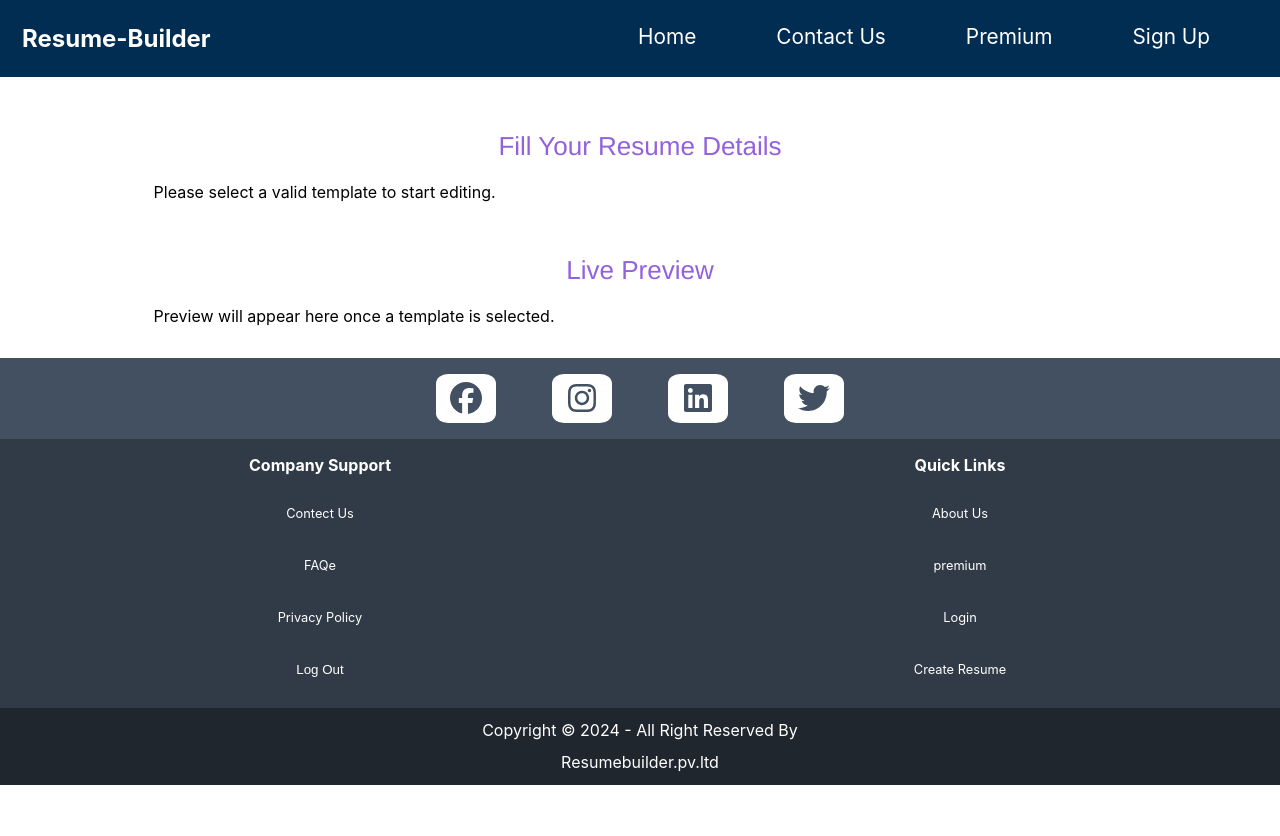
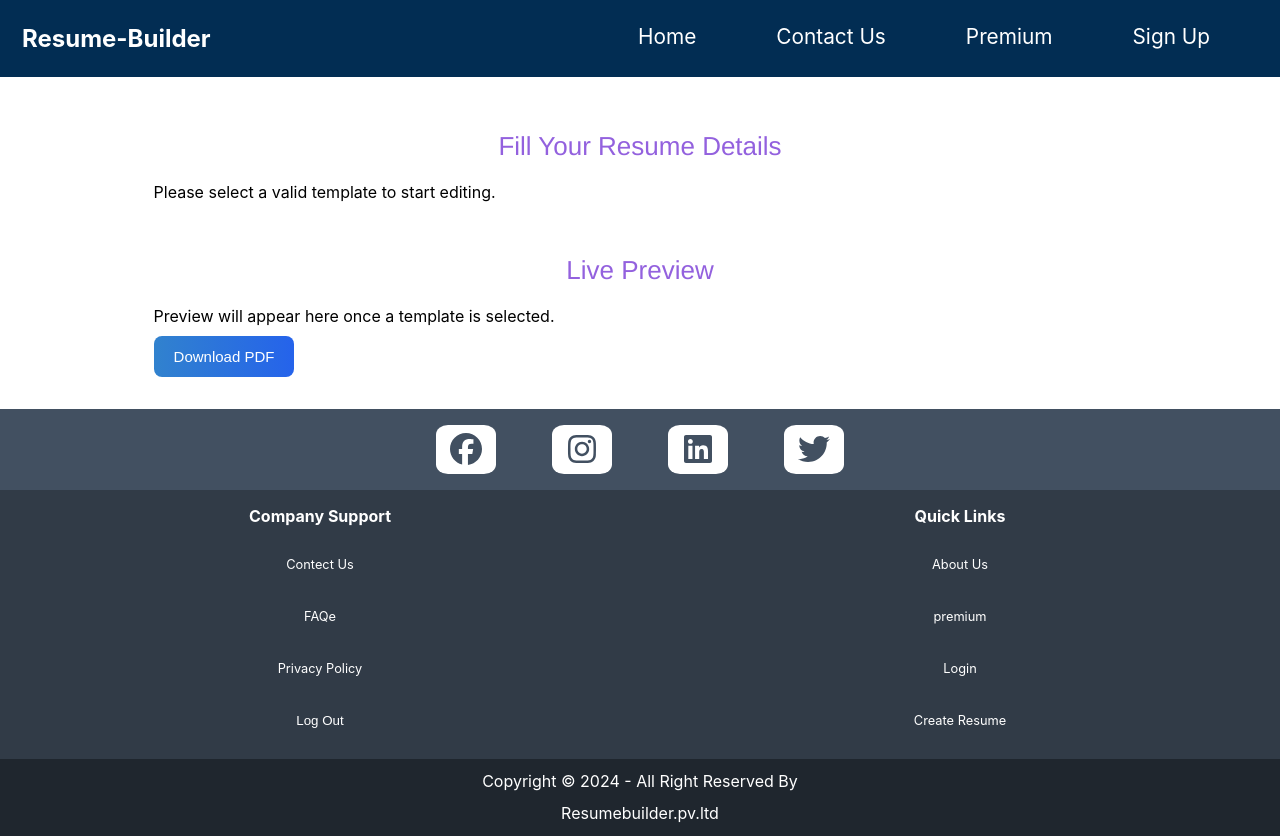
Before and after one commit to soumyadeep9800/React-Resume-Builder, a React (Create React App) app in the folder clients/: page /editor/1 in a window 1280 px wide. Before the commit the page ends 800 px from the top, so only its background shows below. Built offline with nearby package versions, Linux system fonts and the light colour scheme.

Commit message:
generate pdf

```diff
--- a/clients/package.json
+++ b/clients/package.json
@@ -8,7 +8,10 @@
     "@fortawesome/free-solid-svg-icons": "^6.7.2",
     "@fortawesome/react-fontawesome": "^0.2.2",
     "@react-oauth/google": "^0.12.1",
+    "@react-pdf/renderer": "^4.3.0",
     "cra-template": "1.2.0",
+    "html2canvas": "^1.4.1",
+    "jspdf": "^3.0.1",
     "jwt-decode": "^4.0.0",
     "react": "^19.0.0",
     "react-dom": "^19.0.0",
--- a/clients/src/pages/TemplateEditor.js
+++ b/clients/src/pages/TemplateEditor.js
@@ -1,5 +1,7 @@
-import React, { useState } from 'react';
+import React, { useState, useRef } from 'react';
 import { useParams } from 'react-router-dom';
+import jsPDF from 'jspdf';
+import html2canvas from 'html2canvas';
 
 import Template1 from '../template/template1';
 import Template2 from '../template/template2';
@@ -15,7 +17,7 @@ import Template5Inputs from '../editor/TemplateInputs5';
 
 export default function TemplateEditor() {
   const { templateId } = useParams();
-
+  const [isGenerating, setIsGenerating] = useState(false);
   const [formData, setFormData] = useState({
     name: '',
     email: '',
@@ -29,6 +31,21 @@ export default function TemplateEditor() {
     customSkill: '',
     awards: [],
   });
+
+  const pdfRef = useRef();
+
+  const generatePDF = async () => {
+  setIsGenerating(true);
+  const element = pdfRef.current;
+  const canvas = await html2canvas(element, { scale: 2 });
+  const data = canvas.toDataURL('image/png');
+  const pdf = new jsPDF('p', 'mm', 'a4');
+  const pdfWidth = pdf.internal.pageSize.getWidth();
+  const pdfHeight = (canvas.height * pdfWidth) / canvas.width;
+  pdf.addImage(data, 'PNG', 0, 0, pdfWidth, pdfHeight);
+  pdf.save(`${formData.name || 'resume'}.pdf`);
+  setIsGenerating(false);
+  };
 
   const renderInputs = () => {
     switch (templateId) {
@@ -73,7 +90,12 @@ export default function TemplateEditor() {
 
       <div className="preview-sectionxyzxyz">
         <h2 className="editor_h2">Live Preview</h2>
-        {renderTemplate()}
+        <div ref={pdfRef}>  {/* 👈 Wrap the rendered template */}
+          {renderTemplate()}
+        </div>
+        <button className="btn_edit" onClick={generatePDF} disabled={isGenerating}>
+        {isGenerating ? 'Generating...' : 'Download PDF'}
+        </button>
       </div>
     </div>
   );
```
Also changed, not shown: 1 other file (tests, documents, lock files or other folders).
